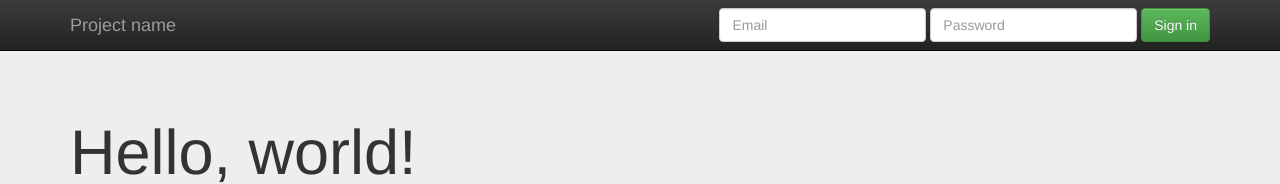
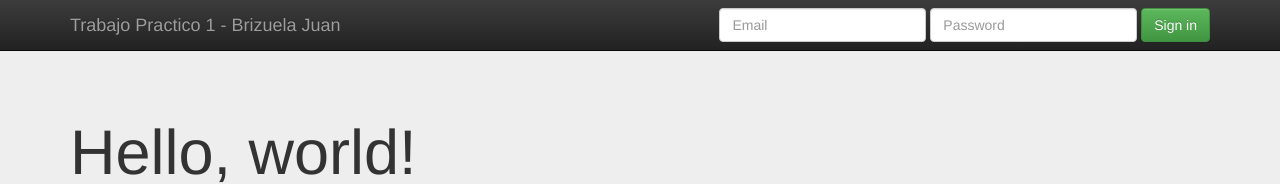
Before and after one commit to Juanbz123/TrabajoPrac1BrizuelaJuan, a plain HTML site: page index.html in a window 1280 px wide. Shown: the top 184 px of the page. Drawn offline with nearby package versions, Linux system fonts and the light colour scheme.

Commit message:
Se cambio el titulo de navbar-brand a Trabajo practico - Brizuela Juan

```diff
--- a/index.html
+++ b/index.html
@@ -36,7 +36,7 @@
             <span class="icon-bar"></span>
             <span class="icon-bar"></span>
           </button>
-          <a class="navbar-brand" href="#">Project name</a>
+          <a class="navbar-brand href="#">Trabajo Practico 1 - Brizuela Juan</a>
         </div>
         <div id="navbar" class="navbar-collapse collapse">
           <form class="navbar-form navbar-right" role="form">
```
